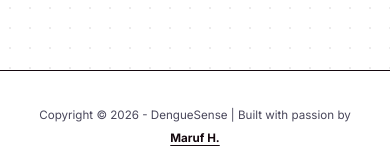
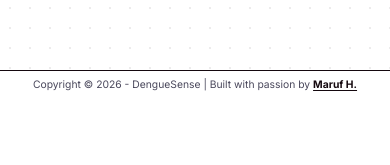
Before and after one commit to marufh-dev/DengueSense, a React (Vite) app in the folder frontend/: page /login in a window 390 px wide. Shown: the part 775-940 px from the top of the page. After the commit the page ends 873 px from the top, so only its background shows below. Built offline with nearby package versions, Linux system fonts and the light colour scheme; no server answers.

Commit message:
style(footer): compact single-line height with responsive clamp typography across all devices

```diff
--- a/frontend/src/components/Footer.jsx
+++ b/frontend/src/components/Footer.jsx
@@ -1,38 +1,14 @@
 export default function Footer() {
   return (
-    <footer
-      style={{
-        position: "relative",
-        zIndex: 1,
-        marginTop: "auto",
-        borderTop: "1px solid #14080e",
-        background: "#ffffff",
-        padding: "20px 16px",
-        textAlign: "center",
-        fontSize: "0.86rem",
-        color: "var(--ink-secondary)",
-        fontFamily: "var(--font-sans)",
-      }}
-    >
-      <div className="container" style={{ display: "flex", alignItems: "center", justifyContent: "center", flexWrap: "wrap", gap: 6 }}>
-        <span>Copyright &copy; 2026 - DengueSense | Built with passion by</span>
+    <footer className="site-footer">
+      <span>Copyright &copy; 2026 - DengueSense | Built with passion by&nbsp;</span>
       <a
         href="https://github.com/marufh-dev"
         target="_blank"
         rel="noreferrer"
-          style={{
-            color: "#14080e",
-            fontWeight: 700,
-            textDecoration: "underline",
-            textUnderlineOffset: "3px",
-            transition: "opacity 0.15s ease",
-          }}
-          onMouseOver={(e) => (e.currentTarget.style.opacity = "0.75")}
-          onMouseOut={(e) => (e.currentTarget.style.opacity = "1")}
       >
         Maruf H.
       </a>
-      </div>
     </footer>
   );
 }
--- a/frontend/src/styles/global.css
+++ b/frontend/src/styles/global.css
@@ -1119,3 +1119,49 @@ body {
   white-space: pre-wrap;
   word-break: break-all;
 }
+
+/* Compact Single-Line Site Footer */
+.site-footer {
+  position: relative;
+  z-index: 10;
+  margin-top: auto;
+  height: 32px;
+  min-height: 32px;
+  max-height: 32px;
+  border-top: 1px solid #14080e;
+  background: #ffffff;
+  display: flex;
+  align-items: center;
+  justify-content: center;
+  padding: 0 12px;
+  text-align: center;
+  font-family: var(--font-sans);
+  font-size: clamp(10px, 2.5vw, 12px);
+  color: var(--ink-secondary);
+  white-space: nowrap;
+  overflow: hidden;
+  text-overflow: ellipsis;
+  line-height: 1;
+}
+
+.site-footer a {
+  color: #14080e;
+  font-weight: 700;
+  text-decoration: underline;
+  text-underline-offset: 2px;
+  transition: opacity 0.15s ease;
+}
+
+.site-footer a:hover {
+  opacity: 0.75;
+}
+
+@media (max-width: 480px) {
+  .site-footer {
+    height: 28px;
+    min-height: 28px;
+    max-height: 28px;
+    font-size: clamp(8.5px, 2.65vw, 10.5px);
+    padding: 0 6px;
+  }
+}
```
Lines whose indentation alone changed are shown as unchanged.
